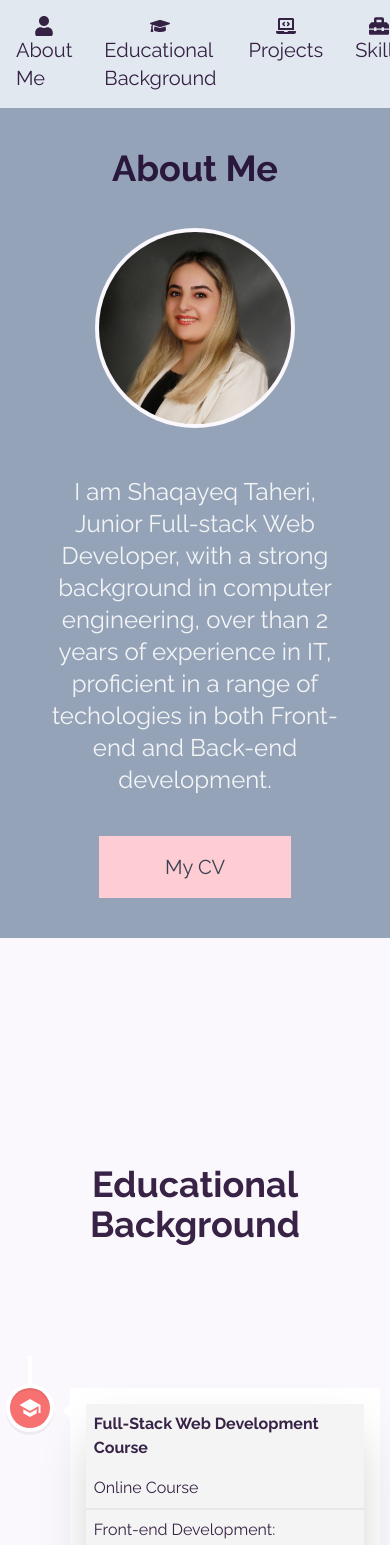
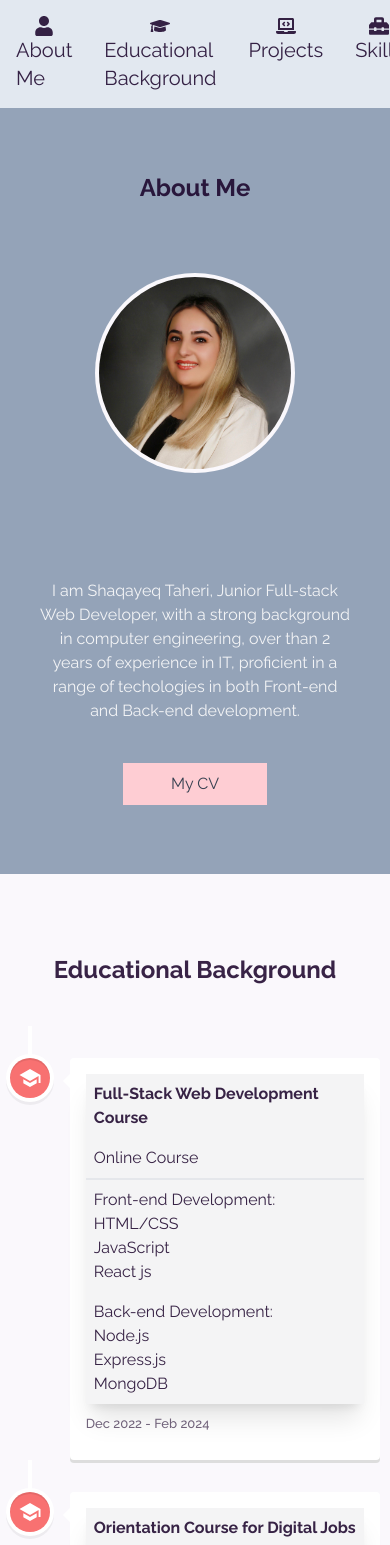
Before and after one commit to Shaqayeq-taheri/Portfolio-Shaqayeq-Taheri, a React (Vite) app: page /aboutme in a window 390 px wide. Shown: the top 1545 px of the page. Built offline with nearby package versions, Linux system fonts and the light colour scheme.

Commit message:
responsivity is checked

```diff
--- a/src/components/Aboutme.jsx
+++ b/src/components/Aboutme.jsx
@@ -1,22 +1,33 @@
 function Aboutme() {
   return (
-    <div className="pb-28" id="aboutme">
-        <h2 className="text-4xl text-center font-bold bg-slate-400 pt-10 ">About Me</h2>
-      <div className="flex items-center justify-center bg-slate-400 flex-wrap md:gap-24" style={{ height: '38rem' }} >
+    <div className="  " id="aboutme">
+      <h2 className="md:text-4xl text-2xl text-center font-bold bg-slate-400 pt-16 ">
+        About Me
+      </h2>
+      <div className="flex items-center justify-center bg-slate-400 flex-wrap md:gap-24 gap-0 h-[670px]">
+        <div className="flex flex-col justify-center p-10 md:p-5 bg-slate-400 gap-10 md:w-1/2 ">
+          {/* w-1/2 means style={{width:'50%'}} */}
 
-      <div  className="flex flex-col justify-center p-10 md:p-5 bg-slate-400 gap-10 md:w-1/2 " >
-        {/* w-1/2 means style={{width:'50%'}} */}
-
-
-         <p className=" text-gray-100 text-2xl text-center md:text-left bg-slate-400 max-w-xlg"> I am Shaqayeq Taheri, Junior Full-stack Web Developer, with a strong background in computer engineering, over than 2 years of experience in IT, proficient in a range of techologies in both Front-end and Back-end development. </p>
-<button  className="text-xl text-gray-700  mx-auto md:mx-0 w-48 bg-rose-200 border hover:bg-transparent hover:border-white hover:text-white border-rose-200 hover:shadow-xl transition duration-500 ease-in-out p-4 ">My CV</button>
-
+          <p className=" text-gray-100 md:text-2xl text-center md:text-left bg-slate-400 max-w-xlg">
+            {" "}
+            I am Shaqayeq Taheri, Junior Full-stack Web Developer, with a strong
+            background in computer engineering, over than 2 years of experience
+            in IT, proficient in a range of techologies in both Front-end and
+            Back-end development.{" "}
+          </p>
+          <button className="md:text-xl text-gray-700  mx-auto md:mx-0 w-36 md:w-48 bg-rose-200 border hover:bg-transparent hover:border-white hover:text-white border-rose-200 hover:shadow-xl transition duration-500 ease-in-out md:p-4 p-2">
+            My CV
+          </button>
+        </div>
+        <img
+          src="src/assets/images/myImg.jpg"
+          alt=""
+          className="  rounded-full order-first md:order-last mb-2 mt-10 md:mt-0 md:mb-20 p-1"
+          style={{ width: "200px", height: "200px" }}
+        />
+        {/* I used the md:order-last class, which will override the order-first class for screen sizes greater than or equal to 768px. */}
       </div>
-    <img src="src/assets/images/myImg.jpg" alt="" className="  rounded-full order-first md:order-last mb-2 mt-10 md:mt-0 md:mb-20 p-1" style={{width:'200px', height:'200px' }} />
-    {/* I used the md:order-last class, which will override the order-first class for screen sizes greater than or equal to 768px. */}
     </div>
-    </div>
-
   );
 }
 
--- a/src/components/EducationalBackground.jsx
+++ b/src/components/EducationalBackground.jsx
@@ -9,26 +9,10 @@ import "react-vertical-timeline-component/style.min.css";
 function BackgroundEducation() {
 
   return (
-    <div className="mt-32 pt-32" id="backgroundEducation">
+    <div className=" pt-20" id="backgroundEducation">
 
-      <h2 className="text-4xl text-center font-bold pb-28 ">Educational Background</h2>
+      <h2 className="md:text-4xl text-2xl text-center font-bold pb-10 md:pb-28 ">Educational Background</h2>
       <VerticalTimeline>
-        {/*    <VerticalTimelineElement
-          className="vertical-timeline-element--work"
-          contentStyle={{ background: "rgb(33, 150, 243)", color: "#fff" }}
-          contentArrowStyle={{ borderRight: "7px solid  rgb(33, 150, 243)" }}
-          date="2024 - present"
-          iconStyle={{ background: "rgb(33, 150, 243)", color: "#fff" }}
-          icon={<WorkIcon />}
-        >
-          <h3 className="vertical-timeline-element-title">Learn New Technologies</h3>
-          <h4 className="vertical-timeline-element-subtitle"></h4>
-          <p>
-            Creative Direction, User Experience, Visual Design, Project
-            Management, Team Leading
-          </p>
-        </VerticalTimelineElement>
-         */}
 
         <VerticalTimelineElement
           className="vertical-timeline-element--work "
@@ -37,7 +21,7 @@ function BackgroundEducation() {
           iconStyle={{ background: "#F87171", color: "#ffff" }}
           icon={<IoMdSchool fontSize={'60px'} className="bg-red-400 fill-white text-lg" />}
         > {/* can not change the size of the icon!! */}
-          <div className="shadow-2xl bg-zinc-100 hover:shadow-lg ">
+          <div className="shadow-xl bg-zinc-100 hover:shadow-lg ">
             <h3 className="vertical-timeline-element-title p-2 bg-zinc-100 font-bold ">
               Full-Stack Web Development Course
             </h3>
@@ -65,7 +49,7 @@ function BackgroundEducation() {
           iconStyle={{ background: "#F87171", color: "#fff" }}
           icon={<IoMdSchool className="bg-red-400 fill-white" />}
         >
-          <div className="shadow-2xl bg-zinc-100 hover:shadow-lg">
+          <div className="shadow-xl bg-zinc-100 hover:shadow-lg">
             <h3 className="vertical-timeline-element-title font-bold p-2 bg-zinc-100">
               Orientation Course for Digital Jobs
             </h3>
@@ -90,7 +74,7 @@ function BackgroundEducation() {
           iconStyle={{ background: "#F87171", color: "#fff" }}
           icon={<IoMdSchool className=" bg-red-400 fill-white" />}
         >
-          <div className="shadow-2xl bg-zinc-100 hover:shadow-lg">
+          <div className="shadow-xl bg-zinc-100 hover:shadow-lg">
             <h3 className="vertical-timeline-element-title font-bold p-2 bg-zinc-100">
               Master of Artificial Intelligence
             </h3>
@@ -115,7 +99,7 @@ function BackgroundEducation() {
           iconStyle={{ background: "#F87171", color: "#fff" }}
           icon={<IoMdSchool className=" bg-red-400 fill-white " style={{ fontSize: '3rem' }} /> }
         >
-          <div className="shadow-2xl bg-zinc-100 hover:shadow-lg">
+          <div className="shadow-xl bg-zinc-100 hover:shadow-lg">
             <h3 className="vertical-timeline-element-title font-bold p-2 bg-zinc-100">
               Bachelor of Computer Engineering
             </h3>
--- a/src/components/Languages.jsx
+++ b/src/components/Languages.jsx
@@ -4,11 +4,11 @@ import { FaCircle } from "react-icons/fa6";
 function Languages() {
   return (
     <>
-      <div className="  pt-16 pb-16" id="languages">
-        <h2 className="  font-bold text-center text-4xl mt-20 mb-5 ">
+      <div className="  md:pt-16 pb-16" id="languages">
+        <h2 className="  font-bold text-center md:text-4xl text-2xl mt-20 mb-5 ">
           Languages
         </h2>
-        <div className="flex flex-col mx-auto max-w-3xl gap-5 mt-20 mb-20 p-5  ">
+        <div className="flex flex-col mx-auto max-w-3xl gap-10 mt-20 mb-20 p-5  ">
           <div className=" md:flex text-xl md:text-3xl justify-between gap-3 ">
             <p className="text-xl md:text-2xl ">Persian (Native)</p>
             <div className="flex gap-3 items-center justify-center  ">
--- a/src/components/Projects.jsx
+++ b/src/components/Projects.jsx
@@ -2,8 +2,8 @@ import { Card } from 'flowbite-react';
 import { IoArrowForwardSharp } from "react-icons/io5";
 
 function Projects() {
-  return <div className='mt-40 pt-8 pb-36 bg-zinc-100 pr-3 pl-3' id='projects'>
-    <h2 className="text-4xl text-center font-bold pt-10 bg-zinc-100">Projects</h2>
+  return <div className='mt-10 md:mt-40 pt-0 md:pt-8 md:pb-36 bg-zinc-100 pr-3 pl-3' id='projects'>
+    <h2 className="text-2xl md:text-4xl text-center font-bold pt-10 bg-zinc-100">Projects</h2>
     <div className="pb-36 pt-32 flex gap-20 justify-center flex-wrap bg-zinc-100">
       <Card
         className="max-w-lg h-96  shadow-2xl hover:shadow-lg hover:animate-pulse rounded-2xl  "
--- a/src/components/Skills.jsx
+++ b/src/components/Skills.jsx
@@ -60,8 +60,8 @@ const icons = [
 function Skills() {
   return (
     <div>
-      <div className="mt-10 h-auto pb-32 pt-10 " id="skills">
-        <h2 className=" text-center font-bold text-4xl mt-5 mb-5 ">
+      <div className="mt-10 h-auto pb-32 md:pt-10 " id="skills">
+        <h2 className=" text-center font-bold md:text-4xl text-2xl mt-5 mb-5 md:pb-10 pb-0">
           Skills
         </h2>
         <Carousel
@@ -80,7 +80,7 @@ function Skills() {
           {icons.map(({icon,name},index) => (
             <div
               key={index}
-              className=" border-l border-r p-10 mb-10 flex justify-center "
+              className=" md:border-l md:border-r p-10 mb-10 flex justify-center "
             >
                <div>
                 {icon}
```
